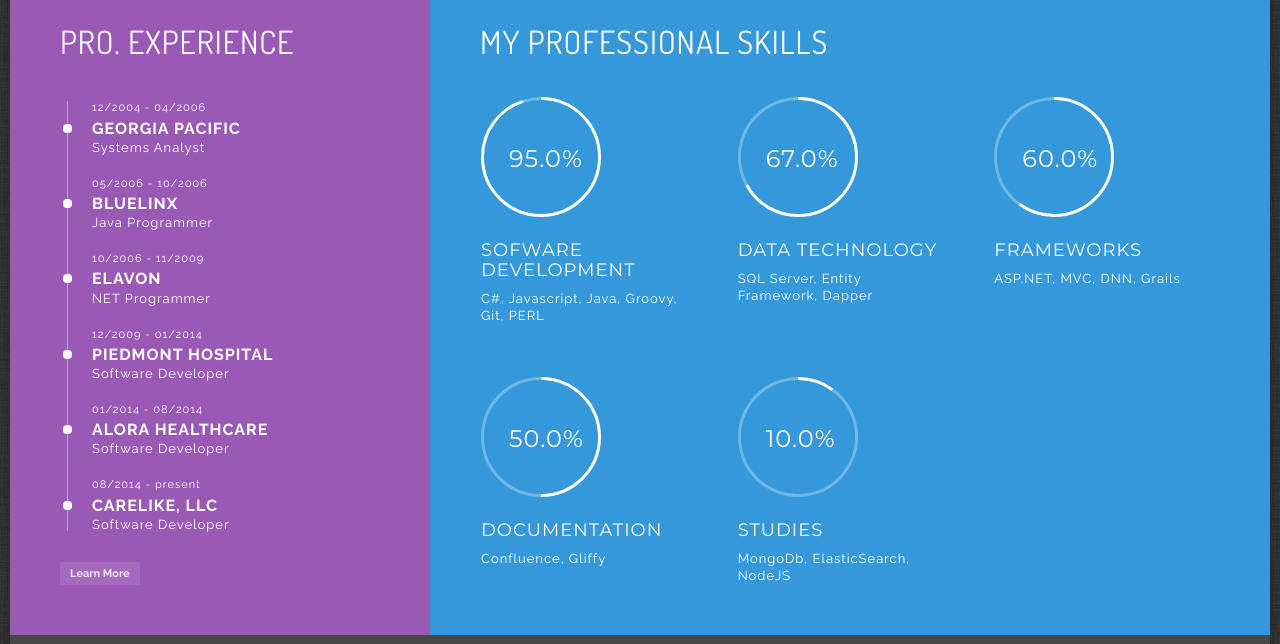
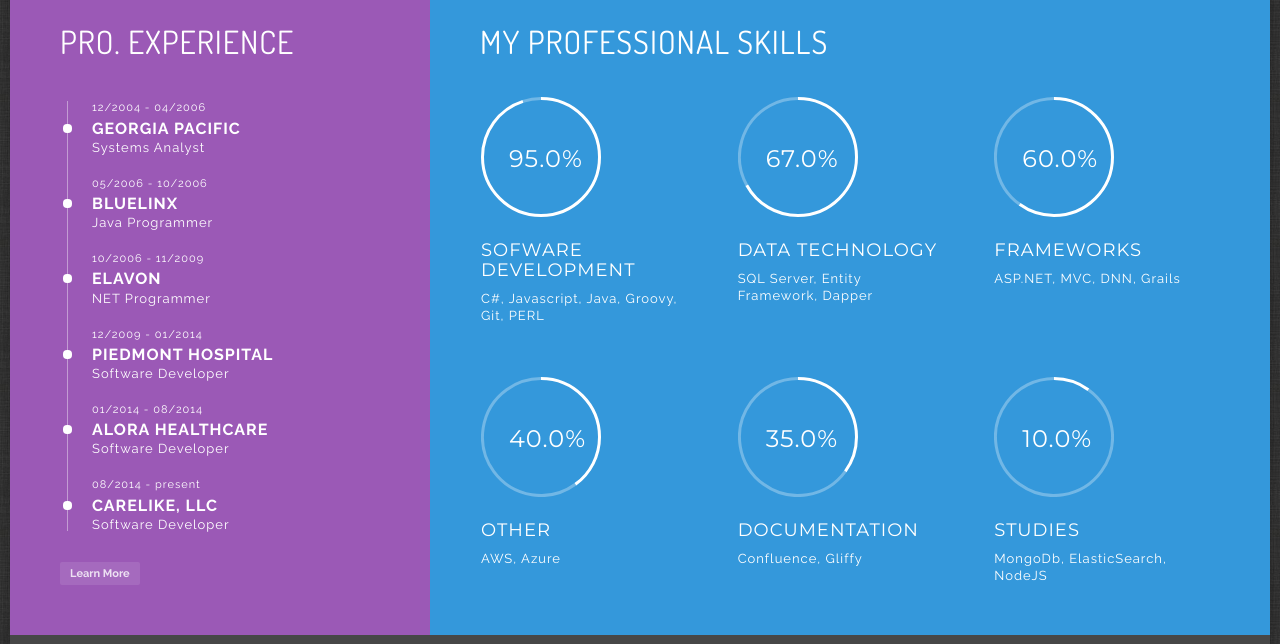
Before and after one commit to leisenstein/eisenstein-us-2, a plain HTML site: page index.html in a window 1280 px wide. Shown: the part 800-1444 px from the top of the page. Drawn offline with Linux system fonts and the light colour scheme.

Commit message:
Updated Progress bars

```diff
--- a/index.html
+++ b/index.html
@@ -307,22 +307,22 @@
 
                <div class="row">
 
-              <!--     <div class="col-sm-4 nopadding">
+                  <div class="col-sm-4 nopadding">
                      <div class="progressbar" data-animate="false">
-                        <div class="circle font-accident-one-normal" data-percent="20">
+                        <div class="circle font-accident-one-normal" data-percent="40">
                            <div></div>
-                           <h4 class="font-accident-one-normal uppercase">Project Management</h4>
+                           <h4 class="font-accident-one-normal uppercase">Other</h4>
                            <p class="font-regular-normal">
-                              SQL Server, MongoDb, ElasticSearch
+                              AWS, Azure
                            </p>
 
                         </div>
                      </div>
-                  </div> -->
+                  </div>
 
                   <div class="col-sm-4 nopadding">
                      <div class="progressbar" data-animate="false">
-                        <div class="circle font-accident-one-normal" data-percent="50.0">
+                        <div class="circle font-accident-one-normal" data-percent="35.0">
                            <div></div>
                            <h4 class="font-accident-one-normal uppercase">Documentation</h4>
                            <p class="font-regular-normal">
```
